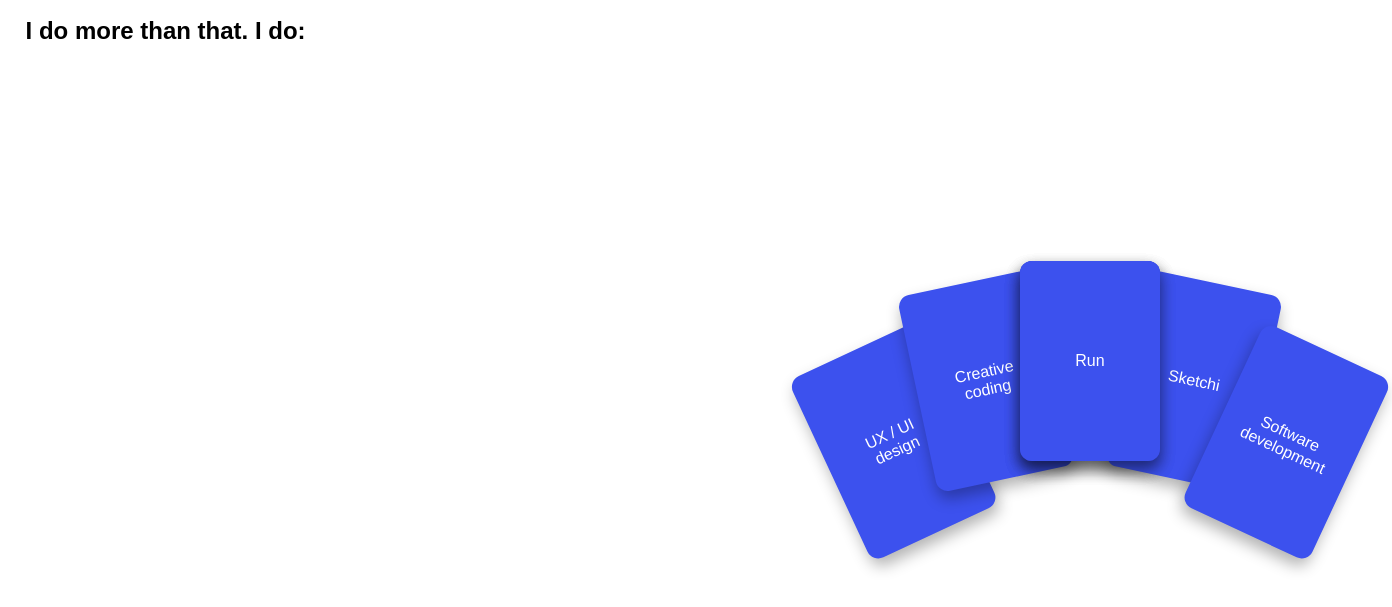
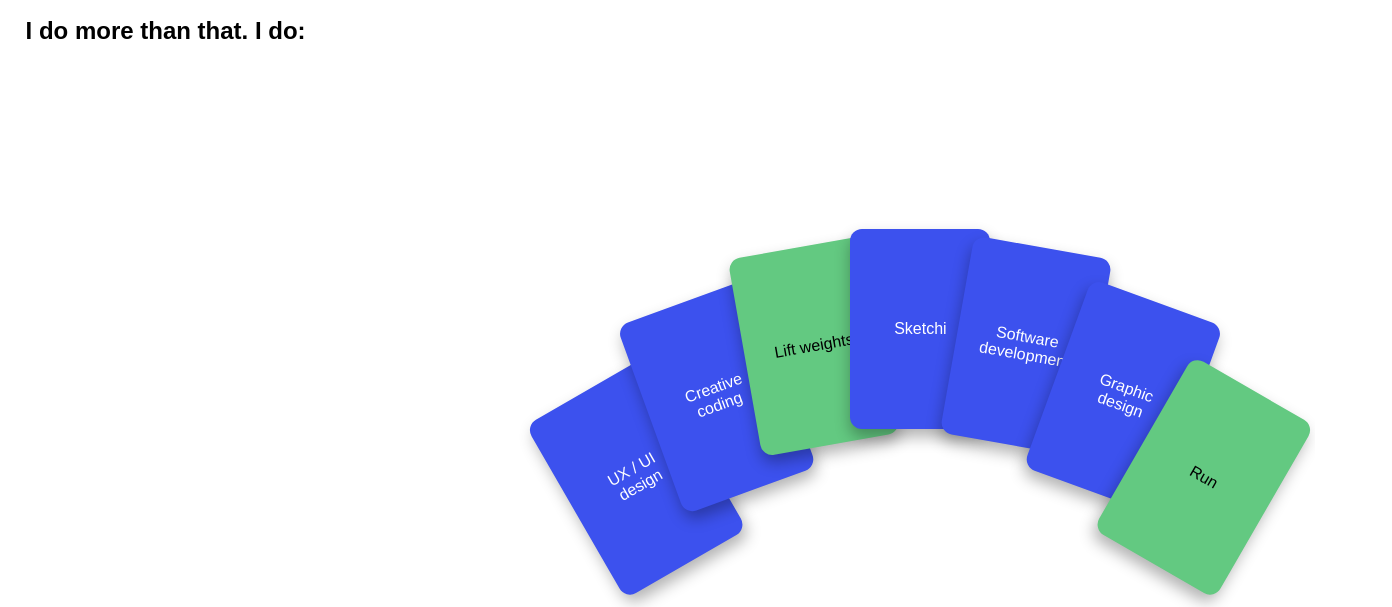
Before and after one commit to gunjaaaann/gunjaaaann.github.io, a plain HTML site: page index.html in a window 1280 px wide. Shown: the part 193-800 px from the top of the page, 1392 px wide, since content can reach past the window. Drawn offline with Linux system fonts and the light colour scheme; a web font is replaced by a local one.

Commit message:
Update styles.css

```diff
--- a/styles.css
+++ b/styles.css
@@ -12,8 +12,8 @@ body {
 
     .hand {
       position: relative;
-      margin-top: 6em;
-      margin-left: 45em;
+      margin-top: 4em;
+      margin-left: 43%;
       width: 600px;
       height: 300px;
     }
@@ -44,35 +44,52 @@ body {
       box-sizing: border-box;  /* include padding in size */
     }
 
+    .fun {
+      background-color: #63c981;
+      color: black;
+    }
+
     .card:hover {
       transform: rotate(var(--rotate)) translateX(var(--x)) translateY(-90px);
     }
 
     /* Assign position via CSS variables */
     .card:nth-child(1) {
-      --rotate: -25deg;
-      --x: -170px;
+      --rotate: -30deg;
+      --x: -270px;
     }
 
     .card:nth-child(2) {
-      --rotate: -12deg;
-      --x: -85px;
+      --rotate: -20deg;
+      --x: -180px;
     }
 
     .card:nth-child(3) {
+      --rotate: -10deg;
+      --x: -90px;
+    }
+
+    .card:nth-child(4) {
       --rotate: 0deg;
       --x: 0px;
     }
 
-    .card:nth-child(4) {
-      --rotate: 12deg;
-      --x: 85px;
+    .card:nth-child(5) {
+      --rotate: 10deg;
+      --x: 90px;
     }
 
-    .card:nth-child(5) {
-      --rotate: 25deg;
-      --x: 170px;
+    .card:nth-child(6) {
+      --rotate: 20deg;
+      --x: 180px;
     }
+
+    .card:nth-child(7) {
+      --rotate: 30deg;
+      --x: 270px;
+    }
+
+
 
     .card-content {
       height: 100%;
```
